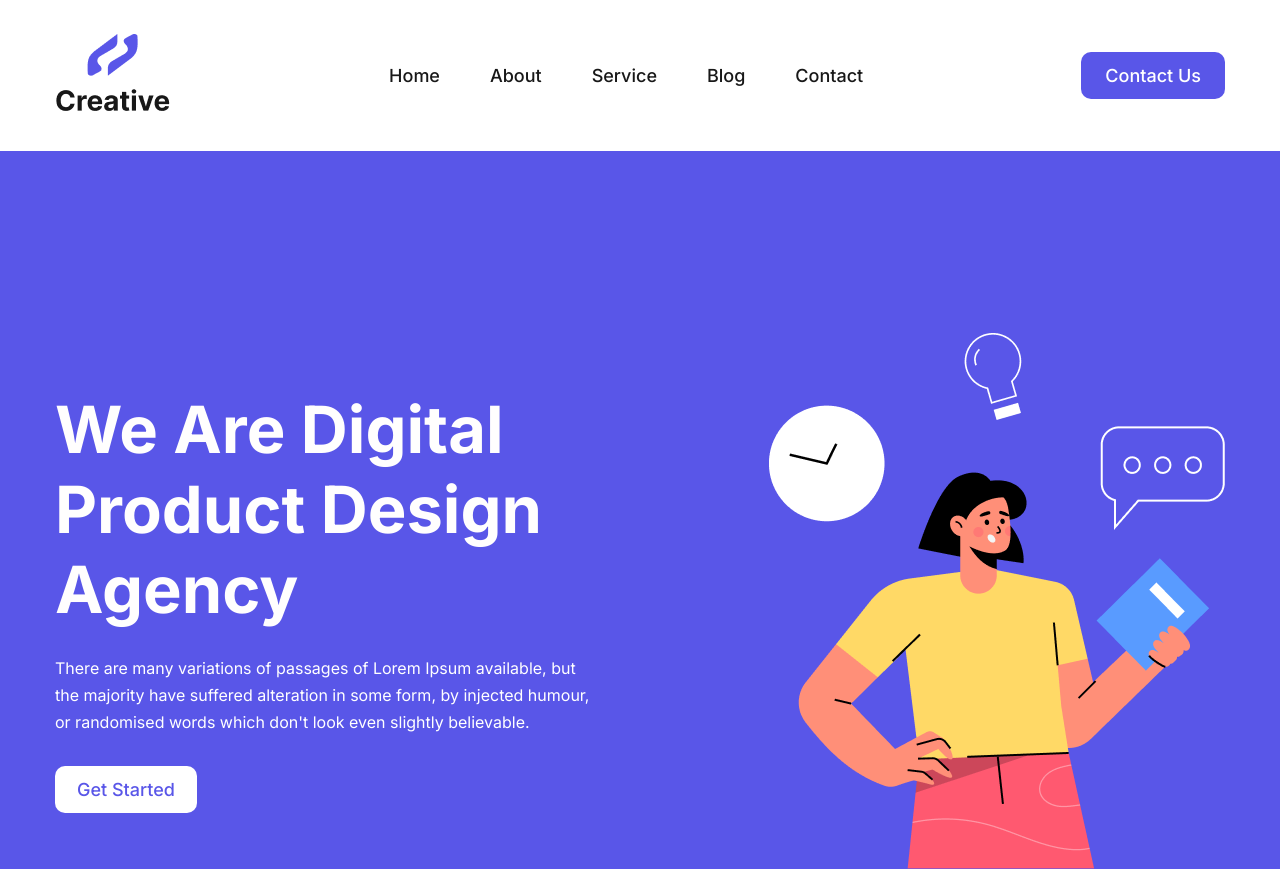
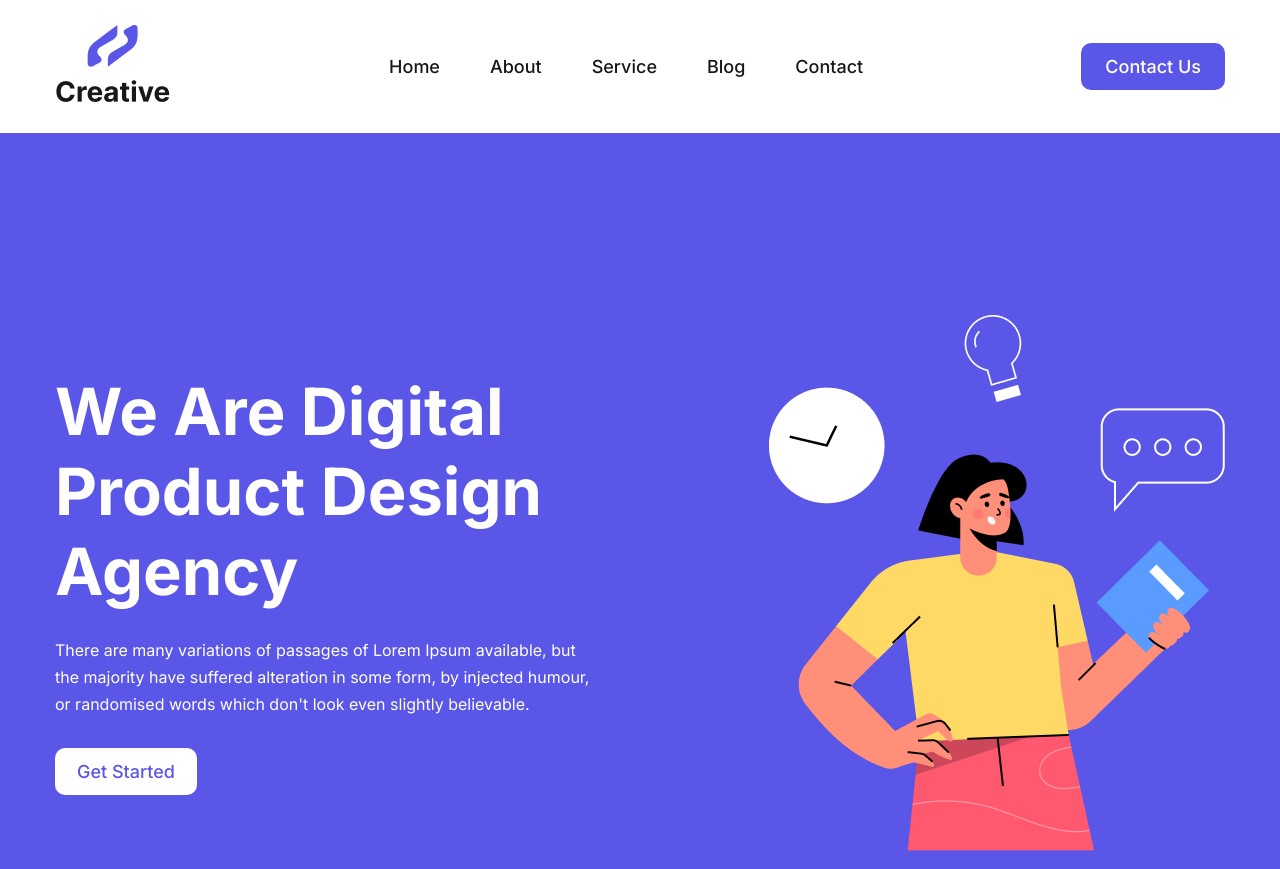
Before and after one commit to yasinarafat4870/Creative-Agency-, a plain HTML site: page index.html in a window 1280 px wide. Shown: the top 869 px of the page. Drawn offline with Linux system fonts and the light colour scheme.

Commit message:
complete project

```diff
--- a/css/style.css
+++ b/css/style.css
@@ -40,7 +40,7 @@ li {
 
 /* =========Header Part Start=========== */
 #header_part {
-  padding: 34px 0;
+  padding: 25px 0;
 }
 #header_part .header_wraper {
   display: flex;
```
